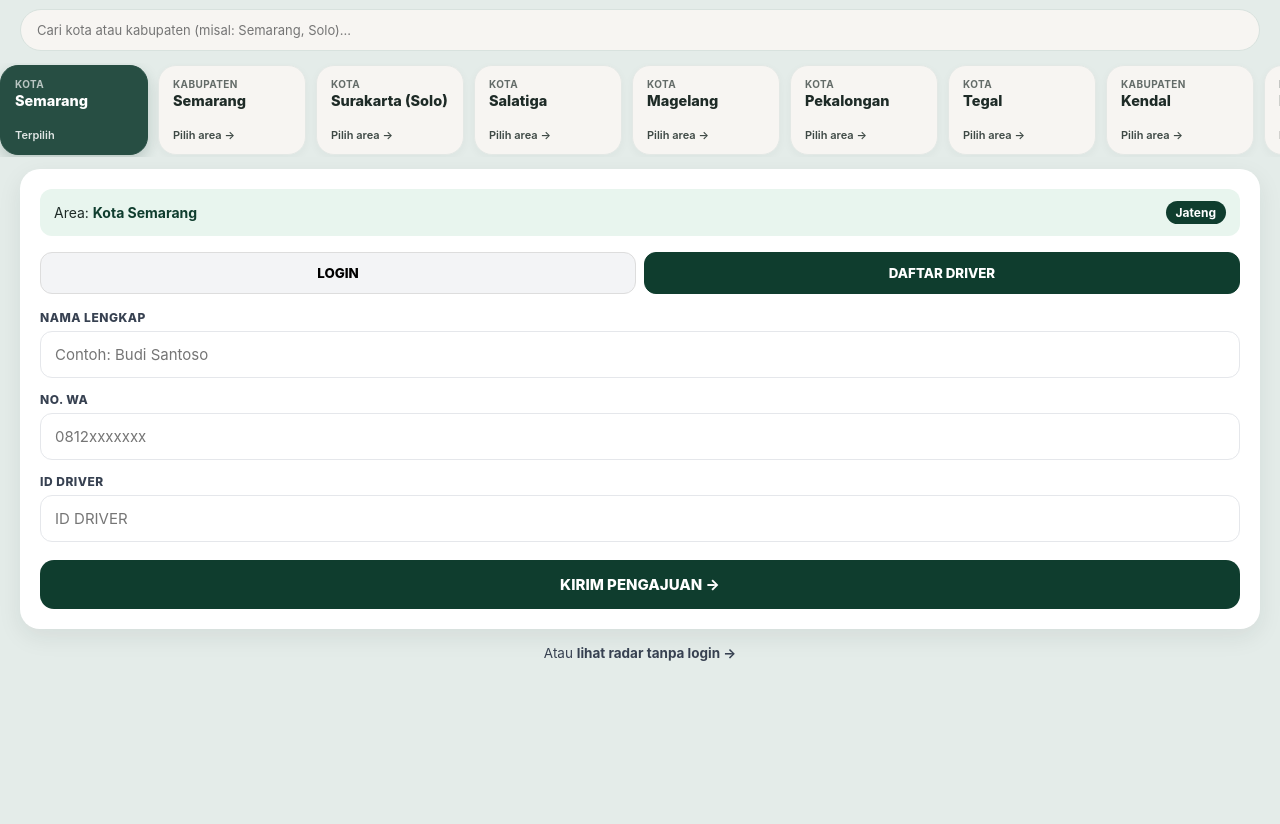
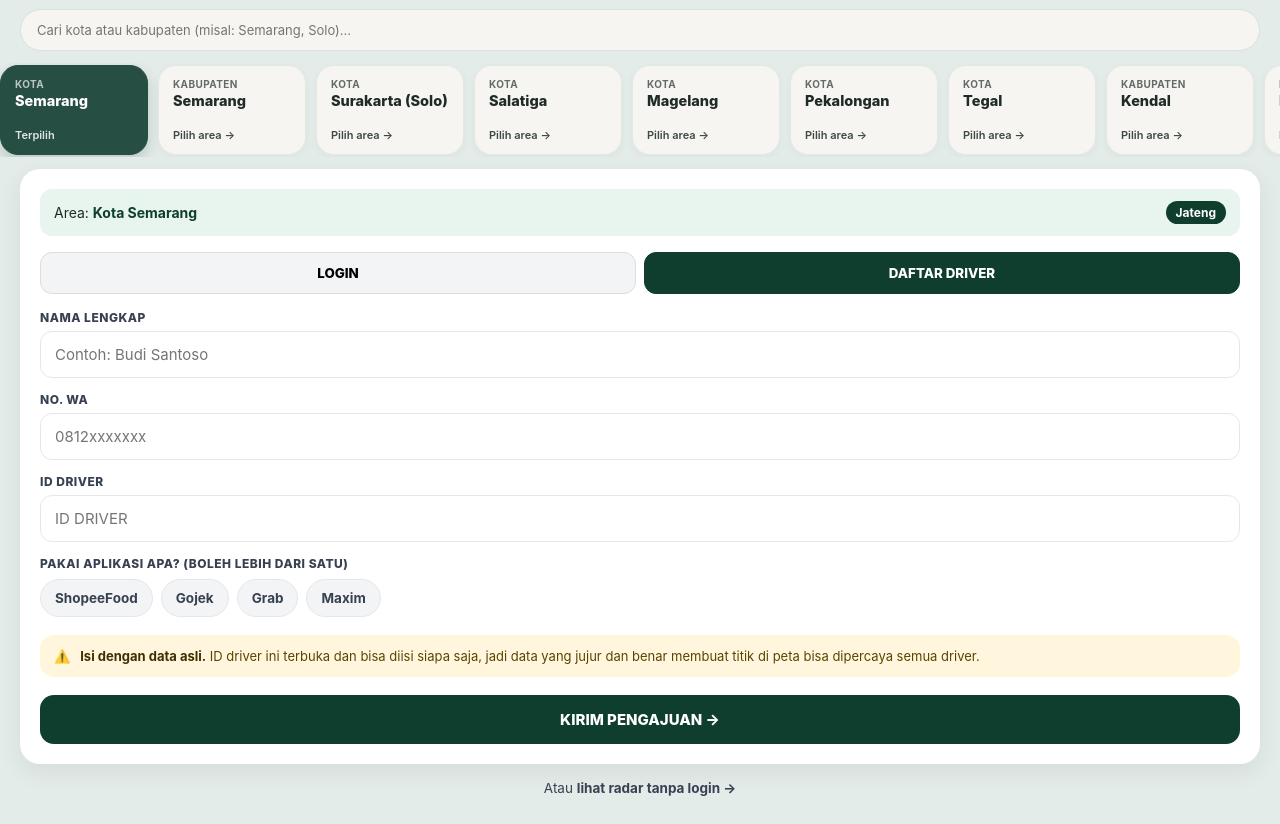
Before and after one commit to Azister41/orderfiktif, a plain HTML site: page index.html in a window 1280 px wide. Both pictures are taken after a click on the button "DAFTAR DRIVER". Shown: the part 96-920 px from the top of the page. Before the commit the page ends 800 px from the top, so only its background shows below. Drawn offline with Linux system fonts and the light colour scheme; no server answers.

Commit message:
Add files via upload

```diff
--- a/index.html
+++ b/index.html
@@ -239,6 +239,71 @@
       text-transform: none;
     }
 
+    .plat-label {
+      display: block;
+      font-size: 12px;
+      font-weight: 800;
+      letter-spacing: 0.5px;
+      color: #374151;
+      margin: 14px 0 8px;
+    }
+
+    .plat-row {
+      display: flex;
+      flex-wrap: wrap;
+      gap: 8px;
+    }
+
+    .plat-row label {
+      position: relative;
+      cursor: pointer;
+    }
+
+    .plat-row input {
+      position: absolute;
+      opacity: 0;
+      pointer-events: none;
+    }
+
+    .plat-row span {
+      display: inline-block;
+      padding: 10px 14px;
+      border-radius: 999px;
+      border: 1.5px solid #E5E7EB;
+      background: #F3F4F6;
+      font-size: 13.5px;
+      font-weight: 700;
+      color: #374151;
+    }
+
+    .plat-row input:checked + span {
+      background: #0F3D2E;
+      border-color: #0F3D2E;
+      color: #FFFFFF;
+    }
+
+    .plat-row input:focus-visible + span {
+      outline: 2px solid #0F3D2E;
+      outline-offset: 2px;
+    }
+
+    .honest-note {
+      display: flex;
+      gap: 10px;
+      align-items: flex-start;
+      margin-top: 18px;
+      padding: 12px 14px;
+      border-radius: 14px;
+      background: #FFF6DD;
+      color: #5C4400;
+      font-size: 13px;
+      line-height: 1.4;
+    }
+
+    .honest-note b {
+      color: #3F2F00;
+    }
+
     .btn-primary {
       width: 100%;
       margin-top: 18px;
@@ -314,6 +379,17 @@
         <div class="field">
           <label for="dafID">ID DRIVER</label>
           <input type="text" id="dafID" placeholder="ID Driver">
+        </div>
+        <span class="plat-label">PAKAI APLIKASI APA? (BOLEH LEBIH DARI SATU)</span>
+        <div class="plat-row" id="dafPlat">
+          <label><input type="checkbox" value="Shopee"><span>ShopeeFood</span></label>
+          <label><input type="checkbox" value="Gojek"><span>Gojek</span></label>
+          <label><input type="checkbox" value="Grab"><span>Grab</span></label>
+          <label><input type="checkbox" value="Maxim"><span>Maxim</span></label>
+        </div>
+        <div class="honest-note">
+          <span aria-hidden="true">⚠️</span>
+          <span><b>Isi dengan data asli.</b> ID driver ini terbuka dan bisa diisi siapa saja, jadi data yang jujur dan benar membuat titik di peta bisa dipercaya semua driver.</span>
         </div>
         <button type="button" id="btnDaftarSubmit" class="btn-primary" onclick="daftarDriver()">KIRIM PENGAJUAN →</button>
       </div>
@@ -399,6 +475,10 @@
       if (!nama || !wa || !idDriver) {
         return alert('Isi nama lengkap, no. WA, dan ID driver terlebih dahulu!');
       }
+      const platform = Array.from(document.querySelectorAll('#dafPlat input:checked')).map(i => i.value);
+      if (!platform.length) {
+        return alert('Pilih minimal satu aplikasi yang kamu pakai (ShopeeFood / Gojek / Grab / Maxim).');
+      }
 
       if (!/^[A-Z0-9_-]{3,30}$/.test(idDriver)) {
         return alert('ID Driver hanya boleh huruf, angka, strip (-) dan garis bawah (_), 3-30 karakter.');
@@ -421,6 +501,7 @@
           nama,
           wa,
           idDriver,
+          platform,
           wilayah: selectedRegion.id,
           wilayahNama: formatFullName(selectedRegion),
           status: 'pending',
@@ -431,6 +512,7 @@
         document.getElementById('dafNama').value = '';
         document.getElementById('dafWA').value = '';
         document.getElementById('dafID').value = '';
+        document.querySelectorAll('#dafPlat input').forEach(i => { i.checked = false; });
         showTab('login');
       } catch (err) {
         console.error(err);
```
Also changed, not shown: admin.html (+9 -2 lines).
